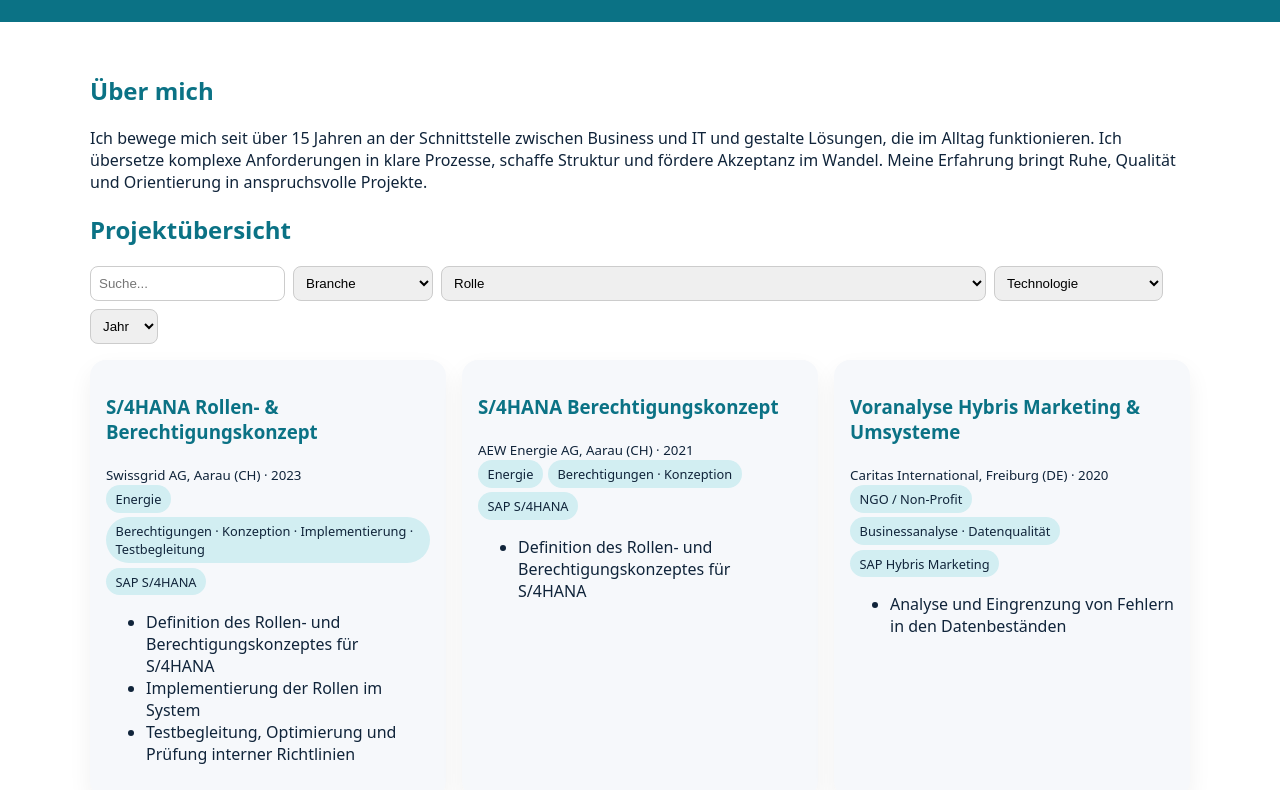
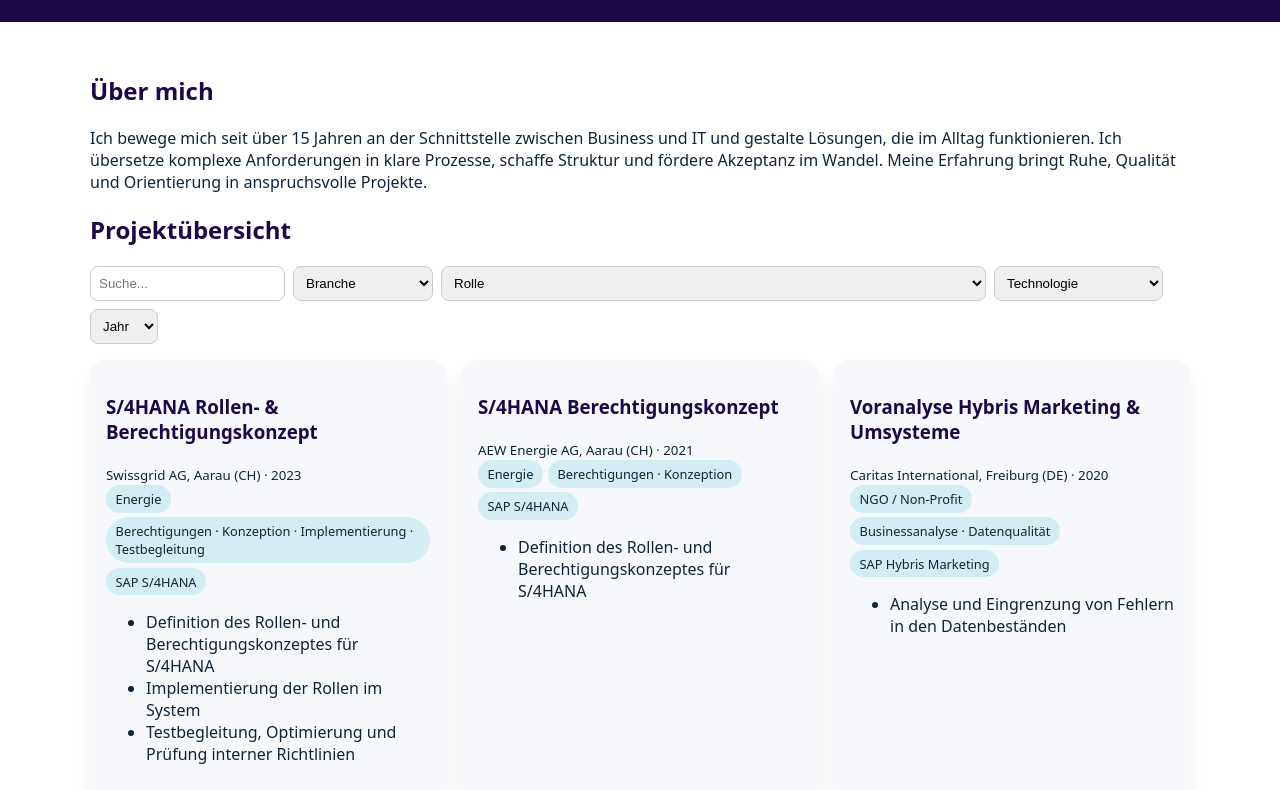
Before and after one commit to Arragorn72/aw-project-site, a plain HTML site: page index.html in a window 1280 px wide. Shown: the part 96-886 px from the top of the page. Drawn offline with Linux system fonts and the light colour scheme.

Commit message:
Update index.html

```diff
--- a/index.html
+++ b/index.html
@@ -10,7 +10,7 @@
       --bg: #ffffff;
       --fg: #10243a;
       --muted: #475569;
-      --accent: #0b7285;
+      --accent: #1D0847;
       --accent-weak:#d2eef2;
       --card:#f6f8fb;
       --radius: 16px;
```
